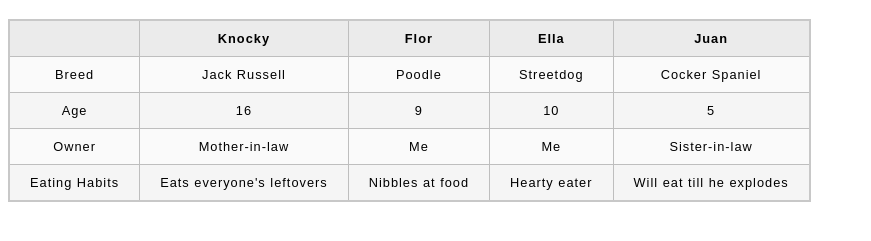
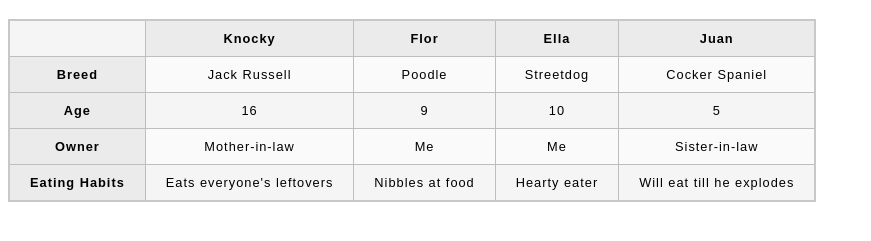
Before and after one commit to TheQueCode/OdinMiscellaneous, a plain HTML site: page tables/dog table/dogs-table.html in a window 1280 px wide. Shown: the part 61-302 px from the top of the page, without its empty margins (0-871 px from the left). Drawn offline with Linux system fonts and the light colour scheme.

Commit message:
table headers

```diff
--- a/tables/dog table/dogs-table.html
+++ b/tables/dog table/dogs-table.html
@@ -13,35 +13,35 @@
 
     <table>
       <tr>
-        <th>&nbsp;</th>
+        <td>&nbsp;</td>
         <th>Knocky</th>
         <th>Flor</th>
         <th>Ella</th>
         <th>Juan</th>
       </tr>
       <tr>
-        <td>Breed</td>
+        <th>Breed</th>
         <td>Jack Russell</td>
         <td>Poodle</td>
         <td>Streetdog</td>
         <td>Cocker Spaniel</td>
       </tr>
       <tr>
-        <td>Age</td>
+        <th>Age</th>
         <td>16</td>
         <td>9</td>
         <td>10</td>
         <td>5</td>
       </tr>
       <tr>
-        <td>Owner</td>
+        <th>Owner</th>
         <td>Mother-in-law</td>
         <td>Me</td>
         <td>Me</td>
         <td>Sister-in-law</td>
       </tr>
       <tr>
-        <td>Eating Habits</td>
+        <th>Eating Habits</th>
         <td>Eats everyone's leftovers</td>
         <td>Nibbles at food</td>
         <td>Hearty eater</td>
```
